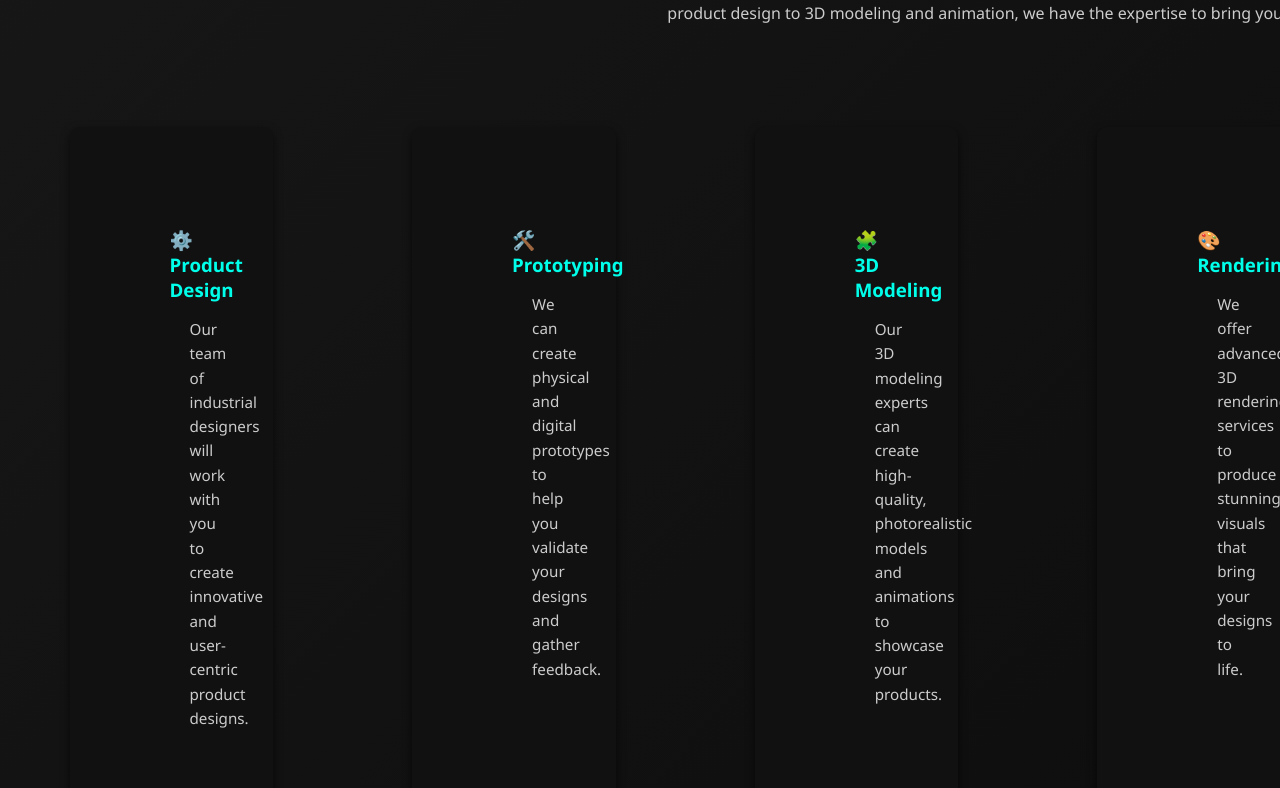
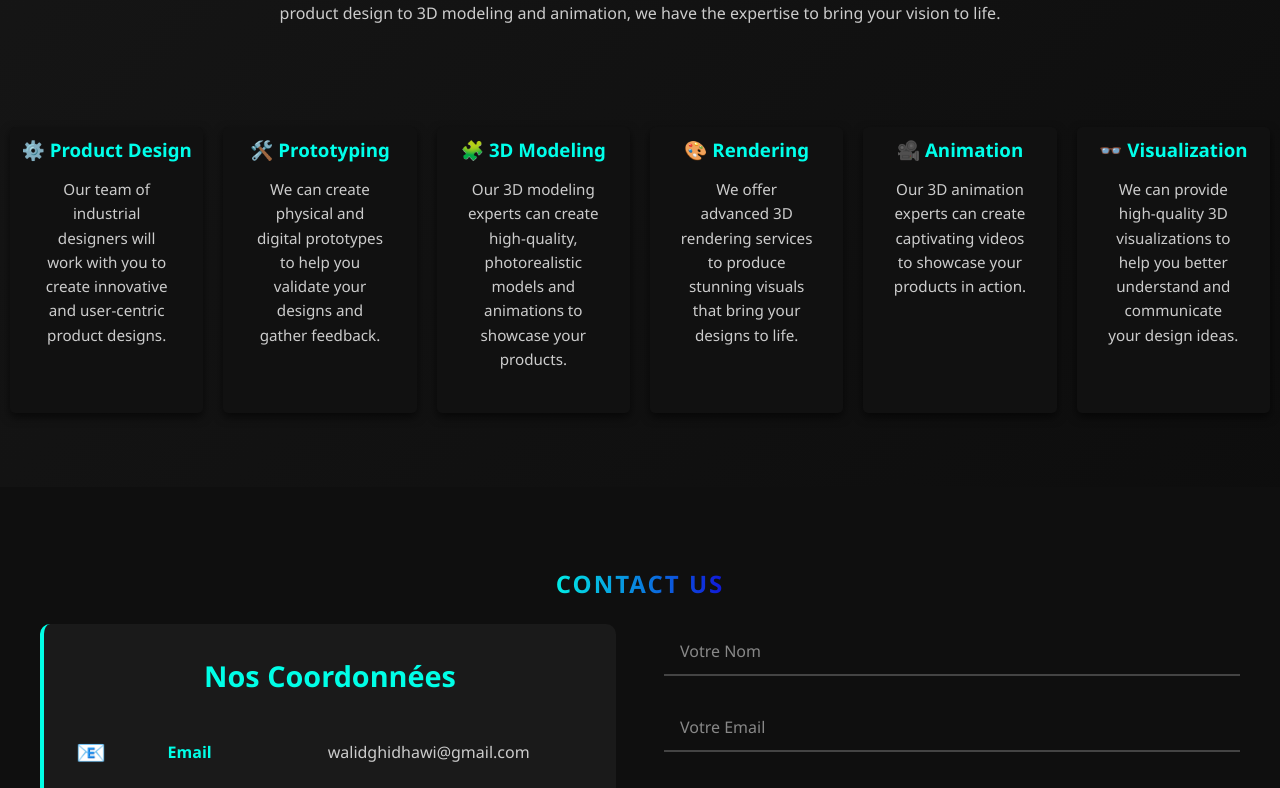
Before and after one commit to Walidghidhaoui/CRAVIMOOR, a React (Create React App) app: page / in a window 1280 px wide. Shown: the part 5607-6395 px from the top of the page. Built offline with nearby package versions, Linux system fonts and the light colour scheme.

Commit message:
Mise à jour globale

```diff
--- a/src/App.css
+++ b/src/App.css
@@ -641,12 +641,10 @@ header {
 
 .our-services .service-card {
   background: #111;
-  padding: 100px;
-  border-radius: 10px;
+  padding: 10px;
+  border-radius: 5px;
   text-align: center;
-  width: 10%;
-  max-width: 1000px;
-
+  width: 90%;
 
   margin: 0 auto;
 
```
